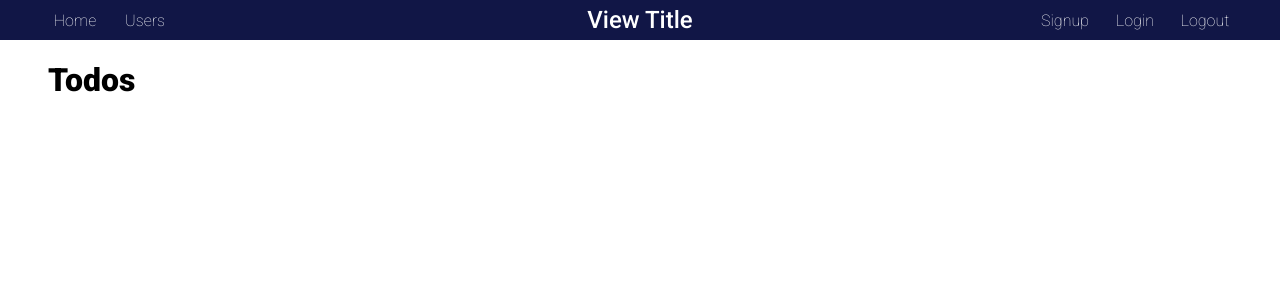
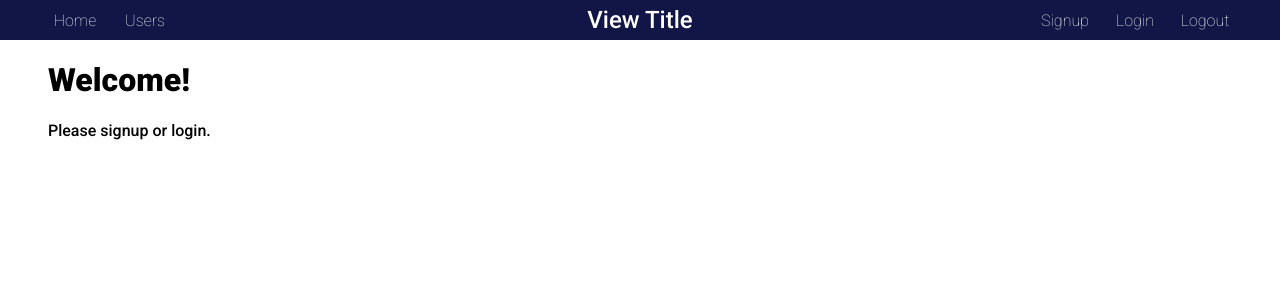
Before and after one commit to luisjavm3/todov2-client, a React (Create React App) app: page / in a window 1280 px wide. Before the commit this address led to /app. Shown: the top 300 px of the page. Built offline with nearby package versions, Linux system fonts and the light colour scheme.

Commit message:
Link a tags to its routes

```diff
--- a/src/components/Header.jsx
+++ b/src/components/Header.jsx
@@ -1,4 +1,5 @@
 import React from 'react';
+import { Link } from 'react-router-dom';
 
 const Header = () => {
   return (
@@ -19,10 +20,10 @@ const Header = () => {
 
         <ul className="header__auth-bar">
           <li className="header__list-item">
-            <a href="any">signup</a>
+            <Link to="/signup">signup</Link>
           </li>
           <li className="header__list-item">
-            <a href="any">login</a>
+            <Link to="/login">login</Link>
           </li>
           <li className="header__list-item">
             <a href="any">logout</a>
--- a/src/routers/AppRouter.jsx
+++ b/src/routers/AppRouter.jsx
@@ -1,5 +1,6 @@
 import { BrowserRouter, Switch, Route, Redirect } from 'react-router-dom';
 
+import Welcome from '../views/Welcome';
 import Signup from '../views/Signup';
 import Login from '../views/Login';
 import Error404 from '../views/Error404';
@@ -9,8 +10,8 @@ import PrivateAppRoutes from './PrivateAppRoutes';
 
 const AppRouter = () => {
   //   const isAuthenticated = useSelector((state) => state.isAuthenticaded);
-  //   const isAuthenticated = false;
-  const isAuthenticated = true;
+  const isAuthenticated = false;
+  // const isAuthenticated = true;
 
   return (
     <BrowserRouter>
@@ -20,11 +21,7 @@ const AppRouter = () => {
             exact
             path="/"
             render={() =>
-              isAuthenticated ? (
-                <Redirect to="/app" />
-              ) : (
-                <Redirect to="/login" />
-              )
+              isAuthenticated ? <Redirect to="/app" /> : <Welcome />
             }
           />
           <Route exact path="/login" component={Login} />
--- a/src/views/Welcome.jsx
+++ b/src/views/Welcome.jsx
@@ -1,10 +1,15 @@
 import React from 'react';
+import Header from '../components/Header';
 
 const Welcome = () => {
   return (
-    <div>
-      <h1>Welcome!</h1>
-    </div>
+    <React.Fragment>
+      <Header />
+      <div className="frame frame--padding">
+        <h1>Welcome!</h1>
+        <p>Please signup or login.</p>
+      </div>
+    </React.Fragment>
   );
 };
 
```
